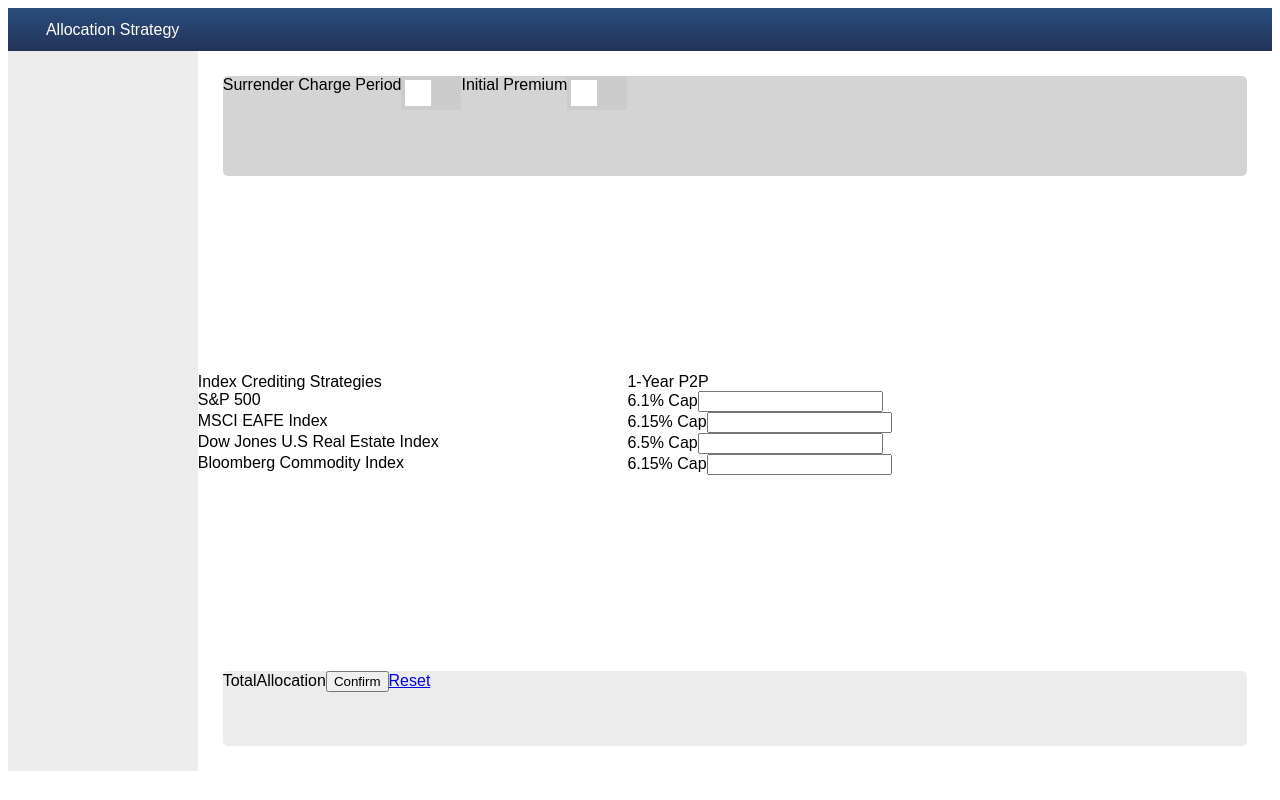
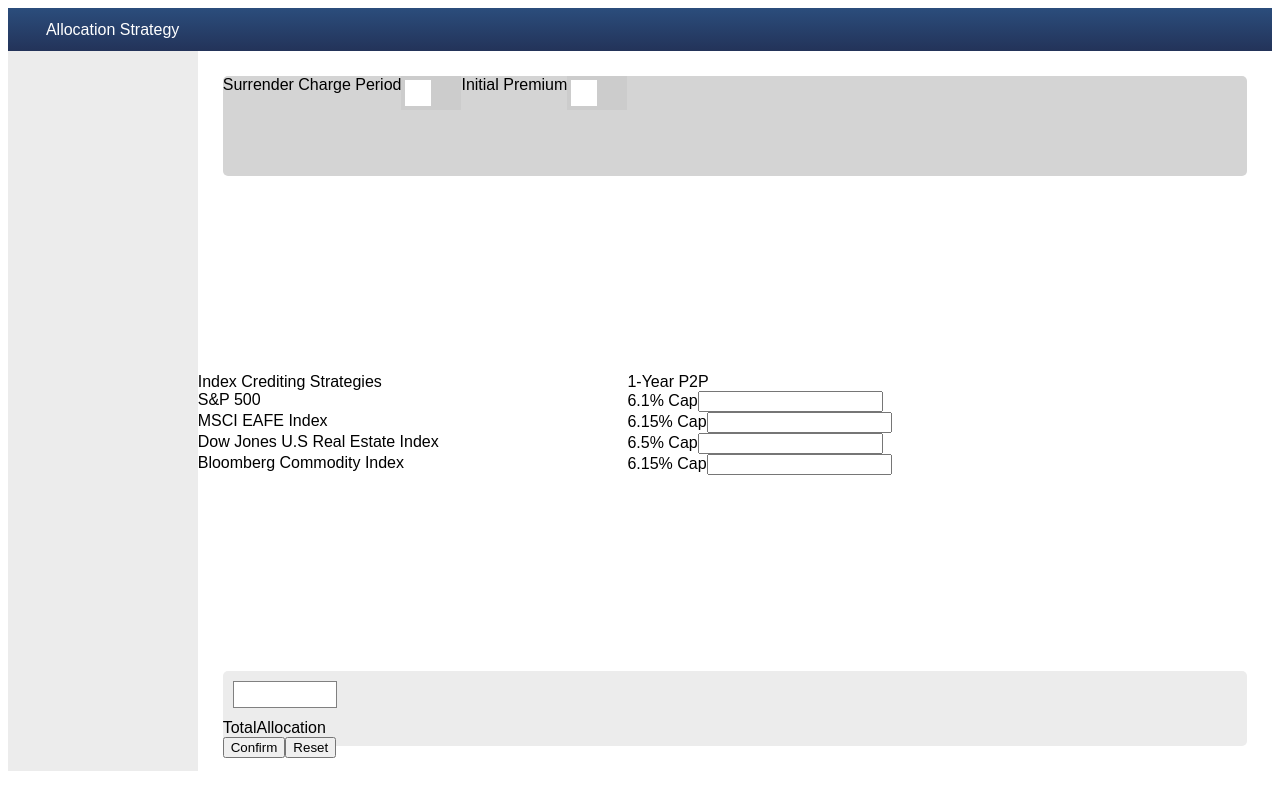
Before and after one commit to melissames/finance-dashboard, a React (Create React App) app: page / in a window 1280 px wide. Built offline with nearby package versions, Linux system fonts and the light colour scheme.

Commit message:
added color changing total box

```diff
--- a/src/components/Strategy.js
+++ b/src/components/Strategy.js
@@ -15,7 +15,7 @@
         <div>{this.props.strategy.name}</div>
         <div>
           {this.props.strategy.options[0].value/this.props.strategy.options[0].years}% Cap
-          <input type='text' name={this.props.strategy.name} onChange={this.handleChange}></input>
+          <input type='number' name={this.props.strategy.name} onChange={this.handleChange}></input>
         </div>
       </React.Fragment>
     );
--- a/src/components/TotalAllocation.js
+++ b/src/components/TotalAllocation.js
@@ -1,15 +1,28 @@
 import React, { Component } from 'react';
+import { connect } from 'react-redux';
 
 class TotalAllocation extends Component {
   render() {
     return (
       <div className='total-allocation'>
-        TotalAllocation
-        <button>Confirm</button>
-        <a href='#'>Reset</a>
+        <div>
+          <div className='total-percentage-box' style={{borderColor: this.props.color}}>{this.props.totalPercentage ? `${this.props.totalPercentage}%` : null}</div>
+          <div>TotalAllocation</div>
+        </div>
+        <div>
+          <input type='submit' value='Confirm'></input>
+          <input type='reset'></input>
+        </div>
       </div>
     );
   }
 }
 
-export default TotalAllocation;
+const mapStateToProps = reduxState => {
+  return {
+    totalPercentage: reduxState.strategyPercentage,
+    color: reduxState.oneHundredPercent,
+  }
+}
+
+export default connect(mapStateToProps)(TotalAllocation);
--- a/src/index.css
+++ b/src/index.css
@@ -137,3 +137,12 @@
   height: 75px;
   border-radius: 5px;
 }
+
+.total-percentage-box {
+  background-color: #ffffff;
+  height: 25px;
+  width: 10%;
+  margin: 1%;
+  border: 1px solid red;
+  text-align: center;
+}
--- a/src/reducers/strategyReducer.js
+++ b/src/reducers/strategyReducer.js
@@ -23,7 +23,8 @@
     "options": [{"years": "1", "value": "6.15"}]
   }],
   formattedStrategyData: {},
-  strategyPercentage: null
+  strategyPercentage: null,
+  oneHundredPercent: 'gray'
 
 };
 
@@ -55,16 +56,21 @@
       }
     case STRATEGY_TOTAL:
       var newState = {...state};
-      for(let name in newState.formattedStrategyData){
-        if(newState.formattedStrategyData[name] === 0){
-          newState.strategyPercentage += newState.formattedStrategyData[name]
+      var total = 0
+      var valueArray = Object.values(newState.formattedStrategyData)
+      for(let value of valueArray){
+        if(typeof value === 'number'){
+          total += value;
+        }
+        if(total === 100){
+          newState.oneHundredPercent = 'green';
         } else {
-          newState.strategyPercentage = newState.formattedStrategyData[name]
+          newState.oneHundredPercent = 'red';
         }
       }
       return {
         ...newState,
-        strategyPercentage: newState.strategyPercentage
+        strategyPercentage: total
       }
     default:
       return state;
```
